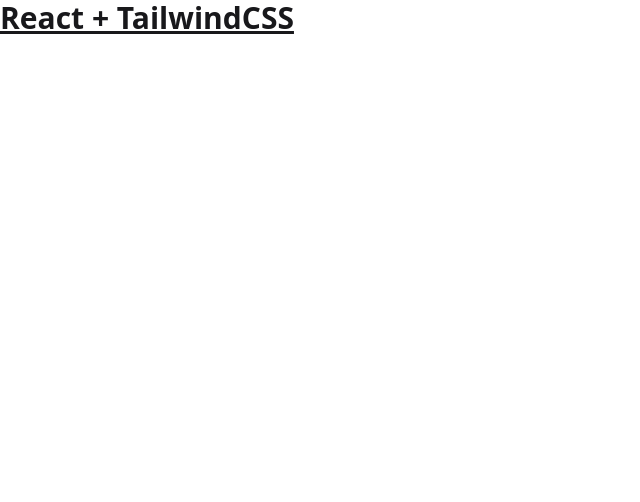
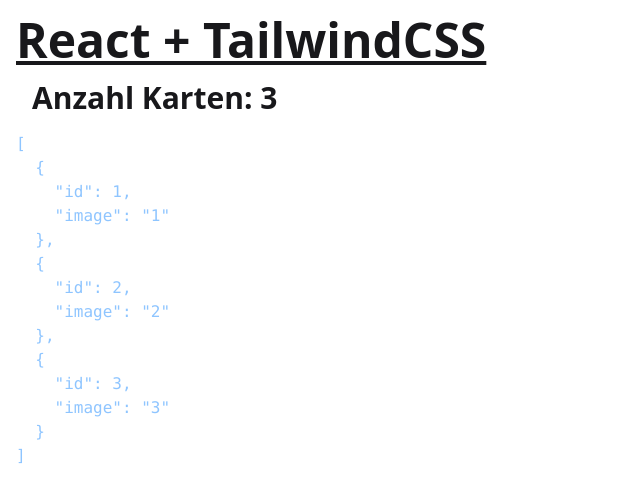
Before and after one commit to mw-codes/new-advanced-memory, a React (Vite) app: page / in a window 1280 px wide. Shown: the top 502 px of the page, without its empty margins (0-640 px from the left). Built offline with nearby package versions, Linux system fonts and the light colour scheme.

Commit message:
cards-testing

```diff
--- a/src/App.jsx
+++ b/src/App.jsx
@@ -1,5 +1,31 @@
+import { useState, useEffect } from "react";
+
 const App = () => {
-  return <h1 className="text-3xl font-bold underline">React + TailwindCSS</h1>;
+  // Test-Daten
+  const memoryCards = [
+    { id: 1, image: "1" },
+    { id: 2, image: "2" },
+    { id: 3, image: "3" },
+  ];
+
+  // useState INNERHALB der Komponente definieren
+  const [cards, setCards] = useState([]);
+
+  // Test: Karten setzen
+  useEffect(() => {
+    setCards(memoryCards);
+    console.log("Karten wurden gesetzt!");
+  }, []);
+
+  // Debug-Info anzeigen
+  return (
+    <div className="p-4">
+      <h1 className="text-5xl font-bold underline mb-4">React + TailwindCSS</h1>
+      <p className="text-3xl font-bold m-4">Anzahl Karten: {cards.length}</p>
+      {/* DEBUG: Cards-Array als formatiertes JSON anzeigen */}
+      <pre className="text-blue-300">{JSON.stringify(cards, null, 2)}</pre>
+    </div>
+  );
 };
 
 export default App;
```
